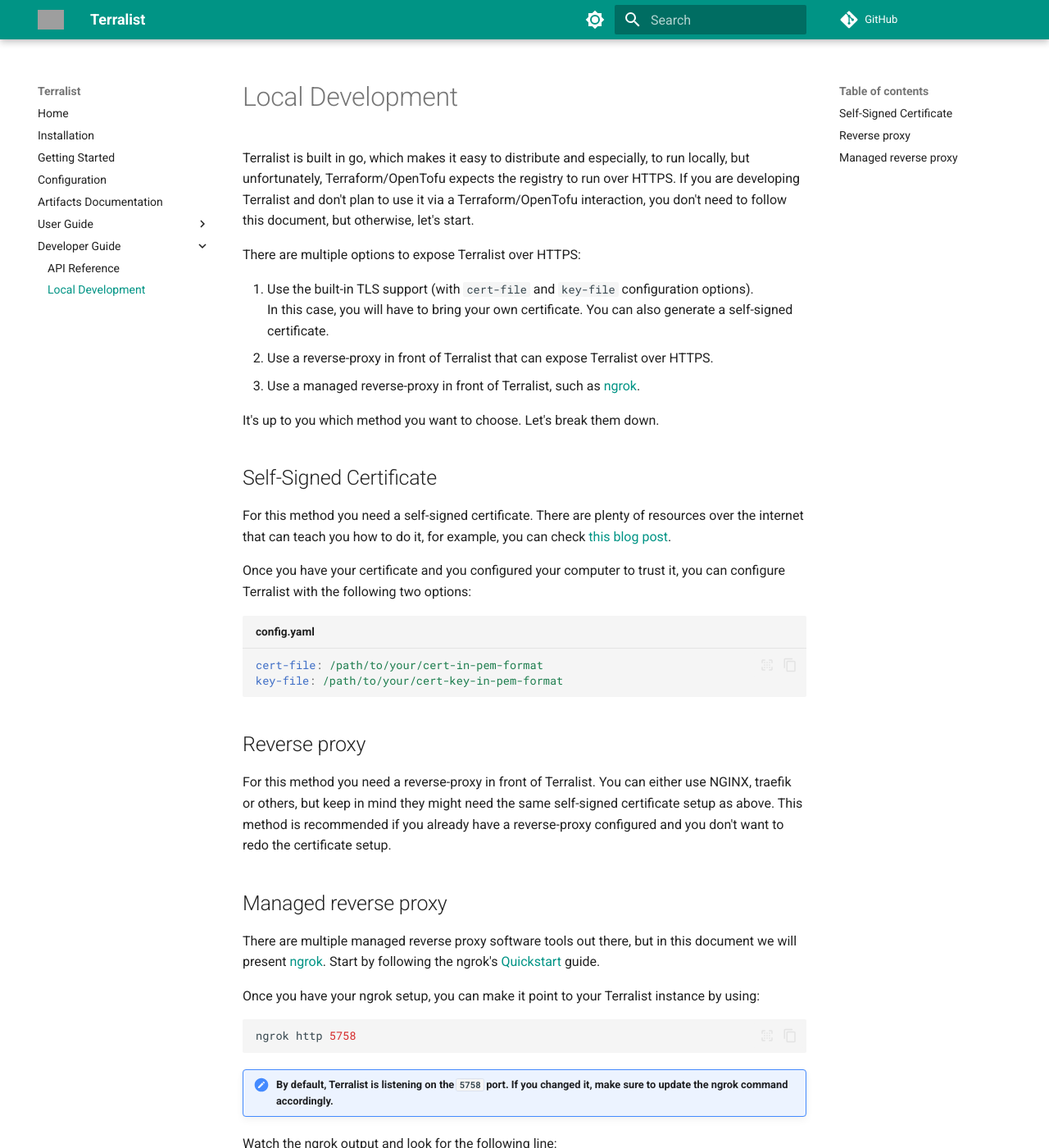
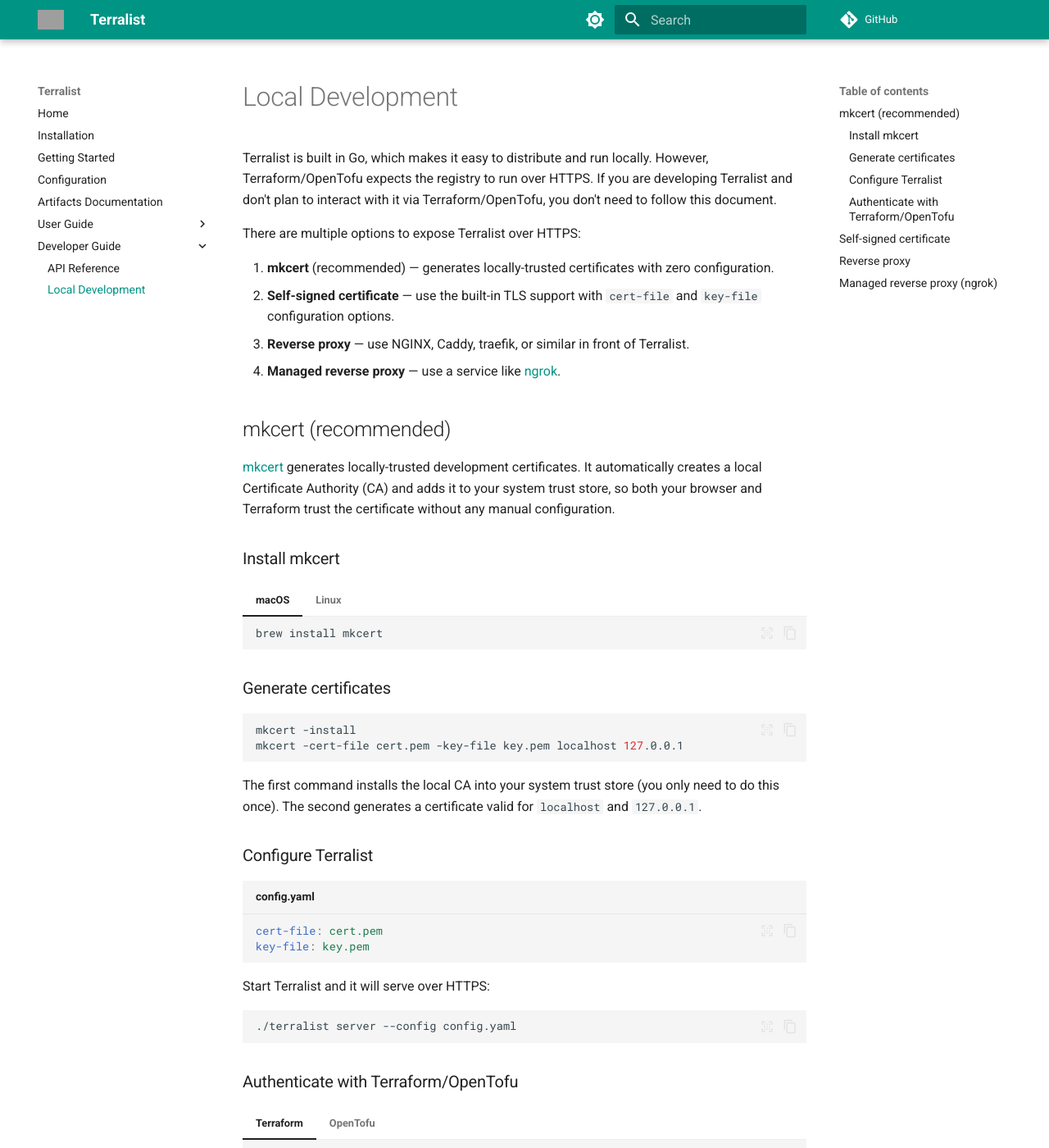
Before and after one commit to terralist/terralist, an MkDocs documentation site: the page built from docs/dev-guide/local-development.md, in a window 1280 px wide and 1400 px high. Shown: the whole window at 82% size. Built offline with MkDocs 1.6.1 and Material for MkDocs 9.7.7, drawn with Linux system fonts in a browser that asks for light colours; comment, search, counter and statistics services are not loaded; some of the changed text lies outside the part shown; grey boxes are pictures that could not be loaded.

Commit message:
chore(docs): update inconsistencies and outdated documentation (#744)
* docs: update getting-started and local-development for current release

Update getting-started guide for standalone API keys with RBAC policies,
namespaced upload endpoints, and master API key bootstrapping. Rewrite
local development guide with mkcert as the recommended approach for TLS,
including localhost.direct tip for Terraform registry hostname.

* docs: remove standalone naming from user-facing documentation

The standalone qualifier is an internal implementation detail. Use
plain API key terminology in all user-facing docs.

* fix(docs): some improvments on getting-started.md

* chore: remove unused assets

* docs: update README and index page for current release

Rewrite README with concise feature list, quick start section,
usage examples, and updated badges. Update docs index page to
reflect current features including RBAC, API key policies,
observability, and OpenTofu support.

````diff
--- a/docs/dev-guide/local-development.md
+++ b/docs/dev-guide/local-development.md
@@ -1,56 +1,121 @@
 # Local Development
 
-Terralist is built in go, which makes it easy to distribute and especially, to run locally, but unfortunately, Terraform/OpenTofu expects the registry to run over HTTPS. If you are developing Terralist and don't plan to use it via a Terraform/OpenTofu interaction, you don't need to follow this document, but otherwise, let's start.
+Terralist is built in Go, which makes it easy to distribute and run locally. However, Terraform/OpenTofu expects the registry to run over HTTPS. If you are developing Terralist and don't plan to interact with it via Terraform/OpenTofu, you don't need to follow this document.
 
 There are multiple options to expose Terralist over HTTPS:
 
-1. Use the built-in TLS support (with `cert-file` and `key-file` configuration options).
-  <br />In this case, you will have to bring your own certificate. You can also generate a self-signed certificate.
-2. Use a reverse-proxy in front of Terralist that can expose Terralist over HTTPS.
-3. Use a managed reverse-proxy in front of Terralist, such as [ngrok](https://ngrok.com/docs/).
+1. **mkcert** (recommended) — generates locally-trusted certificates with zero configuration.
+2. **Self-signed certificate** — use the built-in TLS support with `cert-file` and `key-file` configuration options.
+3. **Reverse proxy** — use NGINX, Caddy, traefik, or similar in front of Terralist.
+4. **Managed reverse proxy** — use a service like [ngrok](https://ngrok.com/docs/).
 
-It's up to you which method you want to choose. Let's break them down.
+## mkcert (recommended)
 
-## Self-Signed Certificate
+[mkcert](https://github.com/FiloSottile/mkcert) generates locally-trusted development certificates. It automatically creates a local Certificate Authority (CA) and adds it to your system trust store, so both your browser and Terraform trust the certificate without any manual configuration.
 
-For this method you need a self-signed certificate. There are plenty of resources over the internet that can teach you how to do it, for example, you can check [this blog post](https://devopscube.com/create-self-signed-certificates-openssl/).
+### Install mkcert
 
-Once you have your certificate and you configured your computer to trust it, you can configure Terralist with the following two options:
+=== "macOS"
+
+    ``` bash
+    brew install mkcert
+    ```
+
+=== "Linux"
+
+    ``` bash
+    # Debian/Ubuntu
+    sudo apt install libnss3-tools
+    curl -JLO "https://dl.filippo.io/mkcert/latest?for=linux/amd64"
+    chmod +x mkcert-v*-linux-amd64
+    sudo mv mkcert-v*-linux-amd64 /usr/local/bin/mkcert
+    ```
+
+### Generate certificates
+
+``` bash
+mkcert -install
+mkcert -cert-file cert.pem -key-file key.pem localhost 127.0.0.1
+```
+
+The first command installs the local CA into your system trust store (you only need to do this once). The second generates a certificate valid for `localhost` and `127.0.0.1`.
+
+### Configure Terralist
 
 ``` yaml title="config.yaml"
-cert-file: /path/to/your/cert-in-pem-format
-key-file: /path/to/your/cert-key-in-pem-format
+cert-file: cert.pem
+key-file: key.pem
+```
+
+Start Terralist and it will serve over HTTPS:
+
+``` bash
+./terralist server --config config.yaml
+```
+
+### Authenticate with Terraform/OpenTofu
+
+=== "Terraform"
+
+    ``` bash
+    terraform login localhost:5758
+    ```
+
+=== "OpenTofu"
+
+    ``` bash
+    tofu login localhost:5758
+    ```
+
+!!! note "Terraform requires registry hostnames to contain at least one dot. If you're accessing Terralist at `localhost:5758`, Terraform will reject it. You can use `localhost.direct` instead — it's a public domain that resolves to `127.0.0.1`. Generate the certificate with: `mkcert -cert-file cert.pem -key-file key.pem localhost 127.0.0.1 localhost.direct`"
+
+Once authenticated, you can reference modules and providers:
+
+``` hcl
+module "example" {
+  source  = "localhost.direct:5758/NAMESPACE/NAME/PROVIDER"
+  version = "1.0.0"
+}
+```
+
+## Self-signed certificate
+
+If you prefer not to use mkcert, you can generate a self-signed certificate manually. There are plenty of resources on the internet for this — for example, [this guide using OpenSSL](https://devopscube.com/create-self-signed-certificates-openssl/).
+
+Once you have your certificate and have configured your system to trust it, configure Terralist:
+
+``` yaml title="config.yaml"
+cert-file: /path/to/your/cert.pem
+key-file: /path/to/your/key.pem
 ```
 
 ## Reverse proxy
 
-For this method you need a reverse-proxy in front of Terralist. You can either use NGINX, traefik or others, but keep in mind they might need the same self-signed certificate setup as above. This method is recommended if you already have a reverse-proxy configured and you don't want to redo the certificate setup.
+If you already have a reverse proxy (NGINX, Caddy, traefik, etc.) configured with TLS termination, you can place it in front of Terralist. Point the proxy at `http://localhost:5758` and let it handle HTTPS. No certificate configuration is needed in Terralist itself.
 
-## Managed reverse proxy
+## Managed reverse proxy (ngrok)
 
-There are multiple managed reverse proxy software tools out there, but in this document we will present [ngrok](https://ngrok.com/docs/). Start by following the ngrok's [Quickstart](https://ngrok.com/docs/getting-started/) guide.
+[ngrok](https://ngrok.com/docs/) provides a public HTTPS URL that tunnels to your local server. Start by following ngrok's [Quickstart](https://ngrok.com/docs/getting-started/) guide.
 
-Once you have your ngrok setup, you can make it point to your Terralist instance by using:
+Once ngrok is set up, point it at your Terralist instance:
 
 ``` bash
 ngrok http 5758
 ```
 
-!!! note "By default, Terralist is listening on the `5758` port. If you changed it, make sure to update the ngrok command accordingly."
+!!! note "By default, Terralist listens on port `5758`. If you changed it, update the ngrok command accordingly."
 
-Watch the ngrok output and look for the following line:
+Watch the ngrok output for the forwarding URL:
 
 ```
 Forwarding  https://<some-uuid>.ngrok.io -> http://localhost:5758
 ```
 
-The `<some-uuid>.ngrok.io` value is the one you need. Copy it and leave the ngrok instance running in the background.
+Copy the `<some-uuid>.ngrok.io` value and update your OAuth application's callback URL to use it.
 
-Update your Oauth application to use this URL instead (for the callback URL attribute).
+!!! warning "If you are using a free ngrok plan, this URL rotates every time you restart ngrok. You will need to update the OAuth application callback URL each time."
 
-!!! warning "If you are using a free ngrok installation, this URL may rotate every time you reboot your ngrok process. Make sure to update the Oauth application every time."
-
-Now, your setup is complete. You may proceed to authenticate from the Terraform/OpenTofu CLI.
+Authenticate from the CLI:
 
 === "Terraform"
 
@@ -64,9 +129,9 @@
     tofu login <some-uuid>.ngrok.io
     ```
 
-!!! note "Terraform stores the token from the login command in `$HOME/.terraform.d/credentials.tfrc.json`. As you may start and stop your server multiple times and the URL changes everytime, this file will accumulate a lot of garbage entries fast. You can clean it up every once in a while as you please."
+!!! note "Terraform stores login tokens in `$HOME/.terraform.d/credentials.tfrc.json`. With rotating ngrok URLs, this file accumulates stale entries. Clean it up periodically."
 
-Now that you are authenticated, you can start using Terralist in your TF code:
+Then use Terralist in your Terraform code:
 
 ``` hcl
 module "example" {
--- a/docs/getting-started.md
+++ b/docs/getting-started.md
@@ -2,39 +2,39 @@
 
 If you're following this documentation as a step-by-step guide, it is recommended to read the [installation](./installation.md) document first.
 
-## Configure the Oauth provider
+## Configure the OAuth provider
 
-Terraform authenticates users with [Oauth 2.0](https://oauth.net/2/). You will need credentials of an Oauth Application from our supported providers:
+Terraform authenticates users with [OAuth 2.0](https://oauth.net/2/). You will need credentials of an OAuth Application from one of the supported providers:
 
 - [GitHub](https://docs.github.com/en/developers/apps/building-oauth-apps/creating-an-oauth-app)
 - [BitBucket](https://developer.atlassian.com/cloud/bitbucket/oauth-2/)
 - [GitLab](https://docs.gitlab.com/ee/integration/oauth_provider.html#create-an-instance-wide-application)
-  <br/>The `email` and `openid` scopes must assigned for the GitLab Oauth application
+  <br/>The `email` and `openid` scopes must be assigned for the GitLab OAuth application
 - [OpenID Connect](https://openid.net/specs/openid-connect-core-1_0.html#CodeFlowAuth)
 
 !!! note "For local development, you can set the homepage URL to `http://localhost:5758` and the callback URL to `http://localhost:5758/v1/api/auth/redirect`."
 
-!!! note "The port `5758` is the default. If you decide to change it, you will also need to change it in the Oauth App settings."
+!!! note "The port `5758` is the default. If you decide to change it, you will also need to change it in the OAuth App settings."
 
 ## Launch the server
 
 Once you have the executable, create a new configuration file to add the minimum required configuration.
 While Terralist can be highly configured, the following settings are required and Terralist cannot operate without them:
 
-- `oauth-provider`: the Oauth provider you wish to use for your instance (e.g. `github`).
-- the Oauth provider configuration: it depends on what provider you selected (e.g. for GitHub, `gh-client-id` and `gh-client-secret`);
+- `oauth-provider`: the OAuth provider you wish to use for your instance (e.g. `github`).
+- the OAuth provider configuration: it depends on what provider you selected (e.g. for GitHub, `gh-client-id` and `gh-client-secret`);
 - `token-signing-secret`: a random string to protect the tokens;
 - `cookie-secret`: a random string to protect the cookies;
 
-
-``` yaml title="config.yaml"
+```yaml title="config.yaml"
 oauth-provider: github
 gh-client-id: ${GITHUB_OAUTH_CLIENT_ID:default}
 gh-client-secret: ${GITHUB_OAUTH_CLIENT_SECRET:default}
 token-signing-secret: secret
 cookie-secret: secret
 ```
-!!! warning "The command above will create a configuration file that is instructing Terralist to read the GitHub Oauth credentials from the `GITHUB_OAUTH_CLIENT_ID` and `GITHUB_OAUTH_CLIENT_SECRET` environment variables. If those variables are not set in your environment, Terralist will start, but it will be unusable (as you cannot login)."
+
+!!! warning "The command above will create a configuration file that is instructing Terralist to read the GitHub OAuth credentials from the `GITHUB_OAUTH_CLIENT_ID` and `GITHUB_OAUTH_CLIENT_SECRET` environment variables. If those variables are not set in your environment, Terralist will start, but it will be unusable (as you cannot login)."
 
 Then, you can start the Terralist server:
 
@@ -57,22 +57,20 @@
     ```
 
 If the server correctly started, you should see the following log line:
+
 ```json
-{"level":"info","time":"---","message":"Terralist started, listening on port 5758"}
+{
+  "level": "info",
+  "time": "---",
+  "message": "Terralist started, listening on port 5758"
+}
 ```
 
 ## Interacting with Terraform/OpenTofu
 
-Since the terraform-cli/opentofu-cli expects all responses to be from an HTTPS server, the standard `localhost:5758` will return an error when trying to login.
+Since the Terraform/OpenTofu CLI expects all responses to be from an HTTPS server, the standard `localhost:5758` will not work for registry interactions.
 
-
-In order to enable this interaction, you should expose the Terralist server with an HTTPS endpoint. There are multiple options to do such:
-
-- Use Terralist TLS support via the `cert-file` and `key-file` arguments; you will have to bring your own certificate for this (a self-signed certificate also works);
-- Expose Terralist behind a reverse-proxy;
-- Expose Terralist with a managed reverse-proxy like [ngrok](https://ngrok.com/docs/);
-
-See [local development](./dev-guide/local-development.md) for more details.
+In order to enable this, you should expose the Terralist server with an HTTPS endpoint. See [local development](./dev-guide/local-development.md) for the available options.
 
 ## CLI Authentication
 
@@ -92,11 +90,9 @@
 
 ## Create an authority
 
-Authorities represents namespaces in Terralist. Every authority can have modules and providers which can be uploaded to Terralist by using an authority API key.
+Authorities represent namespaces in Terralist. Every authority can have modules and providers uploaded to it.
 
-!!! note "You may notice that during the upload process of modules and providers you are not asked to input the namespace. This is happening because Terralist will decide the namespace based on your authorization token."
-
-To create a new authority, you must use the web dashboard. Access your Terralist instance by opening a browser and navigating to your `TERRALIST_URL` address (by default, it should be [http://localhost:5758](https://localhost:5758)).
+To create a new authority, use the web dashboard. Access your Terralist instance by opening a browser and navigating to your `TERRALIST_URL` address (by default, it should be [http://localhost:5758](http://localhost:5758)).
 
 === "Go to the settings page"
 
@@ -116,43 +112,43 @@
 
 ## Generate an API Key
 
-To create a new API key, you must use the web dashboard. Access your Terralist instance by opening a browser and navigating to your `TERRALIST_URL` address (by default, it should be [http://localhost:5758](https://localhost:5758)), then navigate to the Settings page.
+API keys in Terralist are not tied to a specific authority. Each API key carries its own RBAC policies that define which resources, actions, and objects it can access, and a scope for organizational grouping. You can restrict it to a specific authority by using those policies.
 
-=== "Create an API key"
+To create a new API key, navigate to the Settings page and use the API Keys section. You will need to provide:
 
-    ![Create a new API key](./assets/create-api-key-1.png)
+- **Name**: a human-readable name for the key.
+- **Scope**: an organizational label (e.g. `team-a`, `infra`, `ci-deploy`). Used for RBAC access control on the key itself.
+- **Policies**: one or more rules defining what the key can access (resource, action, object, effect).
 
-    Under your authority, press on the "+" sign (step 1) to create a new API key. A confirmation modal should open, awaiting for your confirmation. Press `Continue` (step 2).
+!!! note "If you're following this guide step-by-step, create an API key with the following policy to allow uploading modules and providers to your authority: resource `*`, action `*`, object `my-authority/*`, effect `allow`. Copy the generated key and export it as the `TERRALIST_API_KEY` environment variable."
 
-=== "View the API key"
+!!! note "Access to API key management requires RBAC permission on the `api-keys` resource. The built-in `role:admin` grants this by default. See the [RBAC configuration](./user-guide/rbac-configuration.md) for details."
 
-    ![Open API Key View](./assets/create-api-key-2.png)
+### Bootstrapping with a master API key
 
-    Once you have the API key, you can open a modal to view it. Press on the arrow down symbol (step 1) to open the API keys list for your authority, then press the eye symbol to open the view modal (step 2).
+For automated setups (CI/CD pipelines, scripted deployments), you can configure a master API key that has full administrative access without requiring a web UI login:
 
-=== "Copy the API key"
+```yaml title="config.yaml"
+master-api-key: "your-secret-master-key"
+```
 
-    ![API Key Modal View](./assets/create-api-key-3.png)
-
-    You can use this modal view to check the value of your API key.
-
-    !!! note "If you read this documentation as a step-by-step guide, copy this API key and export it as `TERRALIST_API_KEY` environment variable."
+This key can be used via the `Authorization: Bearer x-api-key:<key>` header or the `X-API-Key` header to create authorities, upload modules/providers, and manage API keys programmatically.
 
 ## Upload a new module
 
-To upload a new module, you can use Terralist's API:
+To upload a new module, use Terralist's API:
 
-``` console
-curl -X POST http://localhost:5758/v1/api/modules/my-module/provider/1.0.0/upload \
+```console
+curl -X POST http://localhost:5758/v1/api/modules/my-authority/my-module/provider/1.0.0/upload \
      -H "Authorization: Bearer x-api-key:$TERRALIST_API_KEY" \
      -d '{ "download_url": "/home/bob/terraform-modules/example-module" }'
 ```
 
 !!! note "Terralist uses the same library Terraform uses to make downloads [go-getter](https://github.com/hashicorp/go-getter), so the above example takes advantage of the fact that Terralist runs on your local computer and uses the local getter to "download" the module. If your Terralist server is deployed remotely, the above command should not work (since that particular path cannot resolve on the remote server)."
 
+### Use the module
 
-### Use the module
-``` hcl
+```hcl
 module "example-module" {
   source  = "localhost:5758/my-authority/my-module/provider"
   version = "1.0.0"
@@ -163,14 +159,11 @@
 
 ## Upload a new provider
 
-To upload a new module, you can use Terralist's API. First, create a payload file:
+To upload a new provider, use Terralist's API. First, create a payload file:
 
-``` json title="random-2.0.0.json"
+```json title="random-2.0.0.json"
 {
-  "protocols": [
-    "4.0",
-    "5.1"
-  ],
+  "protocols": ["4.0", "5.1"],
   "shasums": {
     "url": "https://releases.hashicorp.com/terraform-provider-random/2.0.0/terraform-provider-random_2.0.0_SHA256SUMS",
     "signature_url": "https://releases.hashicorp.com/terraform-provider-random/2.0.0/terraform-provider-random_2.0.0_SHA256SUMS.sig"
@@ -194,16 +187,17 @@
 
 Then, call the API to upload it:
 
-``` console
-curl -X POST localhost:5758/v1/api/providers/random/2.0.0/upload \
+```console
+curl -X POST localhost:5758/v1/api/providers/my-authority/random/2.0.0/upload \
      -H "Authorization: Bearer x-api-key:$TERRALIST_API_KEY" \
      -d "$(cat random-2.0.0.json)"
 ```
 
-!!! note "In order for this provider to be fully validated by Terraform/OpenTofu, you should add the public GPG key of HashiCorp to your authority."
+!!! note "In order for this provider to be fully validated by Terraform/OpenTofu, you should add the public GPG key of the provider signer to your authority."
 
 ### Use the provider
-``` hcl
+
+```hcl
 terraform {
   required_providers {
     random = {
````
Also changed, not shown: README.md (+70 -38 lines), docs/dev-guide/api-reference.md (+3 -3 lines), docs/index.md (+19 -14 lines), docs/user-guide/rbac-configuration.md (+2 -2 lines), docs/assets/create-api-key-1.png (deleted), docs/assets/create-api-key-2.png (deleted), docs/assets/create-api-key-3.png (deleted).
